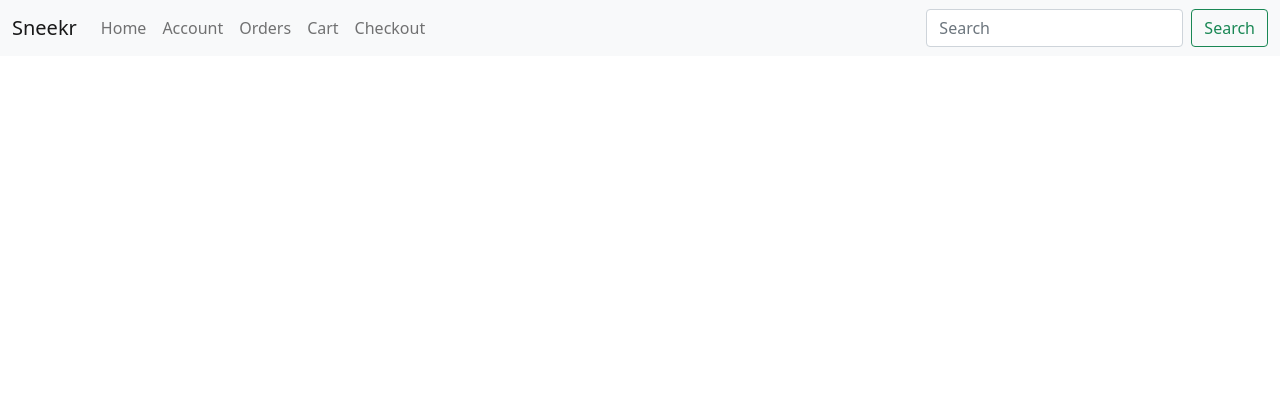
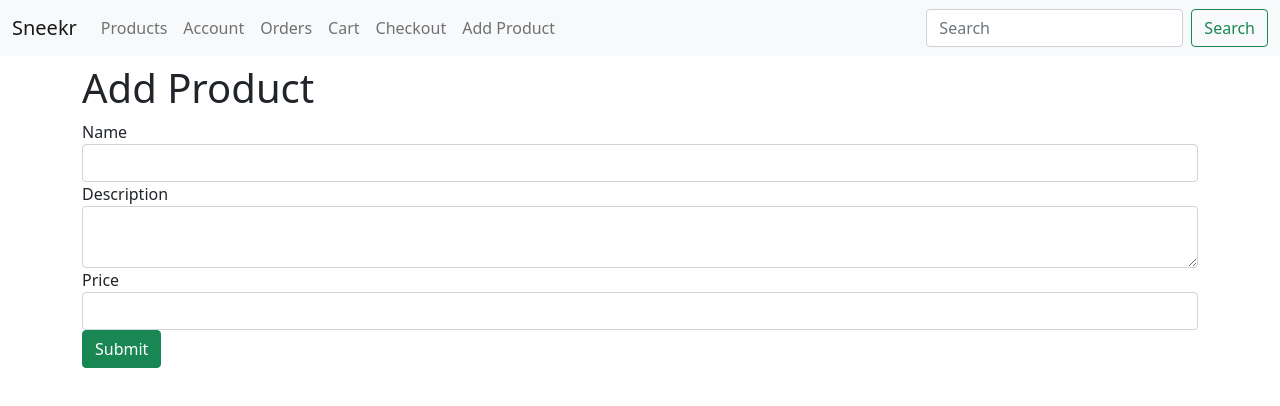
Before and after one commit to LaunchCodeLiftoffProjects/meagan-group-a, an Angular app in the folder sneekr/src/main/webapp/: page /add-item in a window 1280 px wide. Before the commit this address led to /. Shown: the top 406 px of the page. Built offline with nearby package versions, Linux system fonts and the light colour scheme.

Commit message:
Added form to add items to product list via data binding and ItemController endpoint; cleaned up other files

```diff
--- /dev/null
+++ b/sneekr/src/main/webapp/src/app/add-item/add-item.component.html
@@ -0,0 +1,20 @@
+<div class="container">
+  <h1>Add Product</h1>
+  <form (ngSubmit)="onSubmit()" #AddItemForm="ngForm" action="post">
+    <div class="form-group">
+      <label for="name">Name</label>
+      <input type="text" class="form-control" id="name" [(ngModel)]="model.name" name="name">
+    </div>
+    <div class="form-group">
+      <label for="description">Description</label>
+      <textarea class="form-control" id="description" [(ngModel)]="model.description" name="description"></textarea>
+    </div>
+    <div class="form-group">
+      <label for="price">Price</label>
+      <input type="number" class="form-control" id="price" min="0.01" step=".01" max="10000" [(ngModel)]="model.price" name="price">
+    </div>
+    <div class="form-group">
+      <button type="submit" class="btn btn-success">Submit</button>
+    </div>
+  </form>
+</div>
--- /dev/null
+++ b/sneekr/src/main/webapp/src/app/add-item/add-item.component.ts
@@ -0,0 +1,30 @@
+import { Component, OnInit } from '@angular/core';
+import { Item } from '../models/item';
+import { ActivatedRoute, Router } from '@angular/router';
+import { AddItemService } from './add-item.service';
+
+@Component({
+  selector: 'app-add-item',
+  templateUrl: './add-item.component.html',
+  styleUrls: ['./add-item.component.css']
+})
+export class AddItemComponent implements OnInit {
+
+  model: Item;
+
+  constructor(private addItemService: AddItemService, private router: Router, private activatedRoute: ActivatedRoute) {
+    this.model = new Item();
+  }
+
+  onSubmit(): void {
+    this.addItemService.saveItem(this.model).subscribe(result => this.gotToItemList());
+  }
+
+  gotToItemList() {
+    this.router.navigate(['/listView']);
+  }
+
+  ngOnInit(): void {
+  }
+
+}
--- /dev/null
+++ b/sneekr/src/main/webapp/src/app/add-item/add-item.service.ts
@@ -0,0 +1,18 @@
+import { Injectable } from '@angular/core';
+import { HttpClient } from "@angular/common/http";
+import { Observable } from "rxjs";
+import { Item } from '../models/item'
+
+@Injectable({
+  providedIn: 'root'
+})
+
+export class AddItemService {
+
+  constructor(private http: HttpClient) {
+  }
+
+  public saveItem(item: Item): Observable<Item> {
+    return this.http.post<Item>('/items', item);
+  }
+}
--- /dev/null
+++ b/sneekr/src/main/webapp/src/app/models/item.ts
@@ -0,0 +1,9 @@
+export class Item {
+
+  constructor(
+    public name?: string,
+    public description?: string,
+    public price?: number
+  ) { }
+
+}
--- a/sneekr/src/main/webapp/src/app/navbar/navbar.component.html
+++ b/sneekr/src/main/webapp/src/app/navbar/navbar.component.html
@@ -7,11 +7,12 @@
     </button>
     <div class="collapse navbar-collapse" id="navbarNavAltMarkup">
       <div class="navbar-nav">
-        <a class="nav-link" routerLink="/listView">Home</a>
+        <a class="nav-link" routerLink="/listView">Products</a>
         <a class="nav-link" href="#">Account</a>
         <a class="nav-link" routerLink="/order">Orders</a>
         <a class="nav-link" routerLink="/cart">Cart</a>
         <a class="nav-link" routerLink="/checkout">Checkout</a>
+        <a class="nav-link" routerLink="/add-item">Add Product</a>
       </div>
     </div>
     <form class="d-flex" action="">
--- a/sneekr/src/main/webapp/src/app/order/order.component.ts
+++ b/sneekr/src/main/webapp/src/app/order/order.component.ts
@@ -15,7 +15,6 @@ export class OrderComponent implements OnInit {
 
   ngOnInit(): void {
     this.getOrder();
-    console.log(this.order);
   }
 
   getOrder() {
```
Also changed, not shown: sneekr/src/main/webapp/src/app/app-routing.module.ts (+6 -4 lines), sneekr/src/main/webapp/src/app/app.module.ts (+6 -3 lines), sneekr/src/main/webapp/src/app/add-item/add-item.component.css (added), 2 other files (tests, documents, lock files or other folders).
